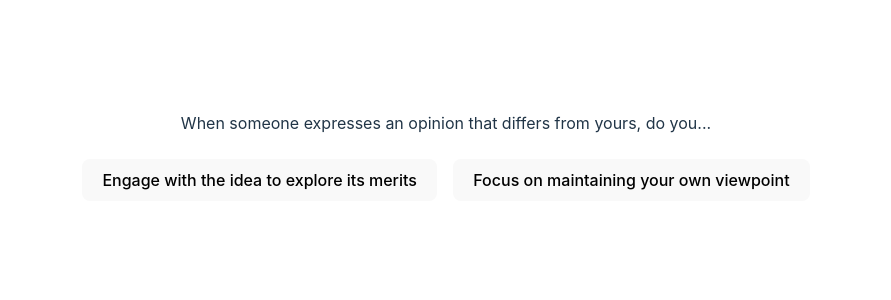
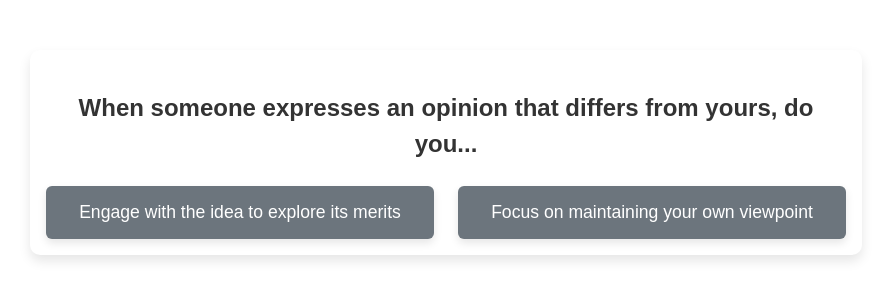
Before and after one commit to rniemela77/sentio, a Svelte app: page / in a window 1280 px wide. Shown: the part 248-548 px from the top of the page, without its empty margins (194-1085 px from the left). Built offline with nearby package versions, Linux system fonts and the light colour scheme.

Commit message:
css styles

```diff
--- a/src/App.svelte
+++ b/src/App.svelte
@@ -23,27 +23,78 @@
 </script>
 
 <main>
+  <div class="container">
     <div class="states">
       {#each states as state}
-      <div>{state}</div>
+        <div class="state-item">{state}</div>
       {/each}
     </div>
     <div class="question">{question}</div>
+    <div class="options">
       {#each options as option, index}
-    <button on:click={() => handleClick(index)}>{option.text}</button>
+        <button class="option-button" on:click={() => handleClick(index)}>{option.text}</button>
       {/each}
+    </div>
+  </div>
 </main>
 
 <style>
-  .states {
-    margin-bottom: 1em;
+.container {
+  max-width: 800px;
+  margin: 2rem auto;
+  padding: 1rem;
+  background-color: #ffffff; /* Clean and focused */
+  border-radius: 10px;
+  box-shadow: 0 6px 12px rgba(0, 0, 0, 0.1); /* Subtle depth */
+  text-align: center; /* Center alignment for focus */
 }
 
 .question {
-    margin-bottom: 1em;
+  font-size: 1.5rem;
+  font-weight: bold;
+  margin-bottom: 1.5rem;
+  color: #333; /* High contrast for readability */
 }
 
-  button {
-    margin: 0.5em;
+.options {
+  display: grid;
+  grid-template-columns: 1fr 1fr;
+  gap: 1.5rem;
+}
+
+.option-button {
+  background-color: #6c757d; /* Neutral color */
+  color: white;
+  border: none;
+  border-radius: 6px;
+  padding: 1rem;
+  font-size: 1.1rem;
+  cursor: pointer;
+  transition: background-color 0.3s, transform 0.2s, box-shadow 0.3s;
+  box-shadow: 0 4px 8px rgba(0, 0, 0, 0.1); /* Subtle shadow */
+}
+
+.option-button:hover {
+  background-color: #5a6268;
+  box-shadow: 0 6px 12px rgba(0, 0, 0, 0.15); /* Enhanced shadow */
+}
+
+.option-button:active {
+  transform: scale(0.98);
+}
+
+.states {
+  display: flex;
+  justify-content: space-evenly;
+  margin-bottom: 1.5rem;
+}
+
+.state-item {
+  background-color: #e9ecef;
+  padding: 0.75rem 1.5rem;
+  border-radius: 6px;
+  font-size: 1rem;
+  color: #333;
+  box-shadow: 0 3px 6px rgba(0, 0, 0, 0.1); /* Subtle depth */
 }
 </style>
--- a/src/app.css
+++ b/src/app.css
@@ -3,9 +3,10 @@
   line-height: 1.5;
   font-weight: 400;
 
-  color-scheme: light dark;
-  color: rgba(255, 255, 255, 0.87);
-  background-color: #242424;
+  font-family: Arial, sans-serif;
+  margin: 0;
+  padding: 0;
+  background-color: #f0f4f8;
 
   font-synthesis: none;
   text-rendering: optimizeLegibility;
```
Lines whose indentation alone changed are shown as unchanged.
